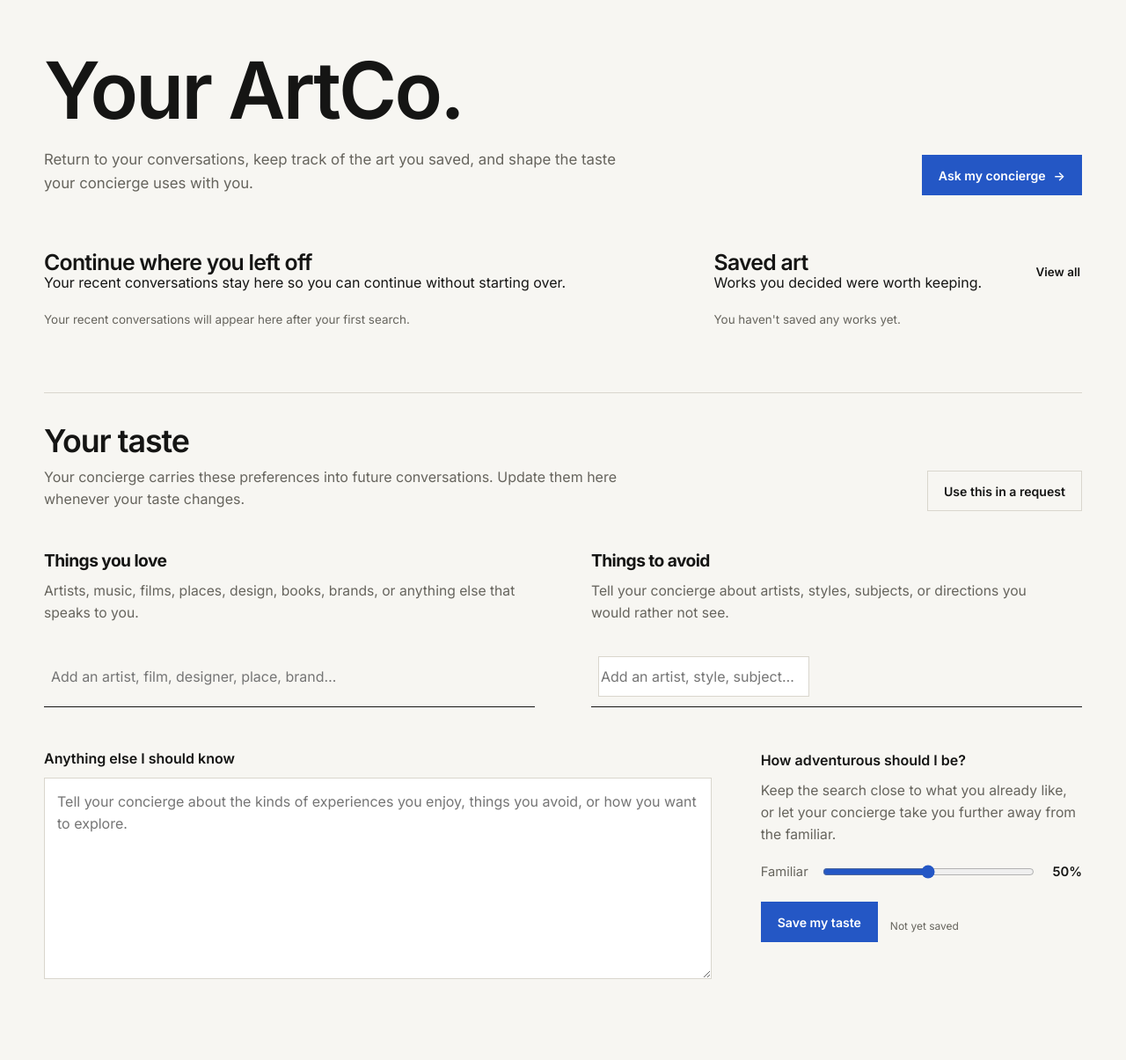
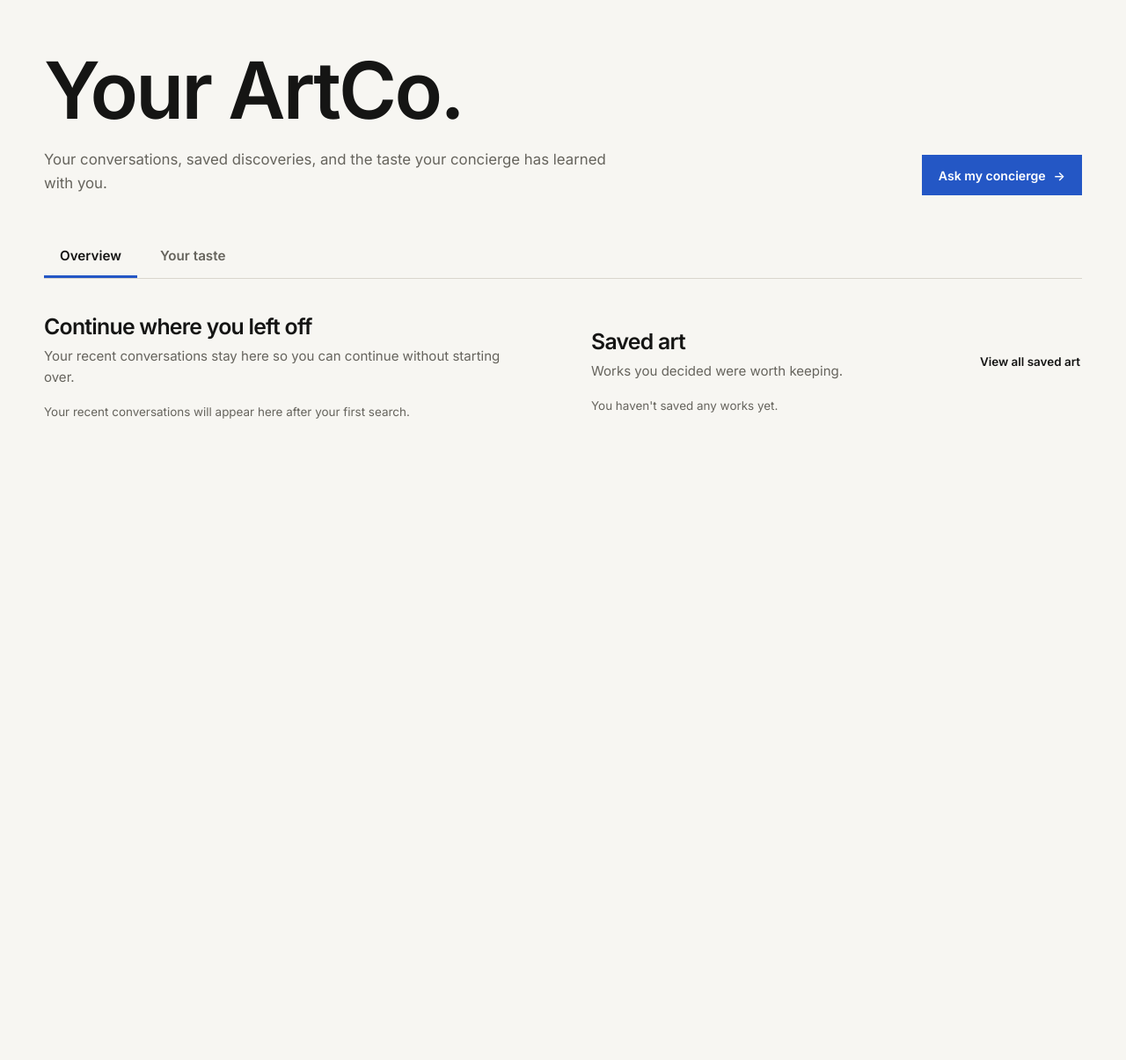
Before and after one commit to edimaudo/ArtCo, a FastAPI app: page /dashboard in a window 1280 px wide. Shown: the part 72-1277 px from the top of the page at 88% size. After the commit the page ends 548 px from the top, so only its background shows below. Run offline with FastAPI, Linux system fonts and the light colour scheme.

Commit message:
Add files via upload

```diff
--- a/static/css/style.css
+++ b/static/css/style.css
@@ -611,3 +611,185 @@ input:focus-visible, select:focus-visible, textarea:focus-visible, button:focus-
     gap: 42px;
   }
 }
+
+
+/* ArtCo current workspace layout */
+.dashboard-tabs {
+  margin-top: 46px;
+  display: flex;
+  gap: 8px;
+  border-bottom: 1px solid var(--line);
+}
+.dashboard-tab {
+  min-height: 48px;
+  padding: 0 18px;
+  border: 0;
+  border-bottom: 3px solid transparent;
+  background: transparent;
+  color: var(--muted);
+  font-size: .95rem;
+  font-weight: 600;
+}
+.dashboard-tab:hover,
+.dashboard-tab:focus-visible,
+.dashboard-tab.is-active {
+  color: var(--text);
+  border-bottom-color: var(--accent);
+}
+.dashboard-tab-panel {
+  padding-top: 42px;
+}
+.dashboard-tab-panel[hidden] { display: none; }
+.dashboard-overview-grid {
+  display: grid;
+  grid-template-columns: minmax(0, 1fr) minmax(0, 1fr);
+  gap: 64px;
+  align-items: start;
+}
+.dashboard-section {
+  min-width: 0;
+}
+.dashboard-heading {
+  min-height: 74px;
+  display: flex;
+  align-items: end;
+  justify-content: space-between;
+  gap: 24px;
+  margin-bottom: 18px;
+}
+.dashboard-heading h2 { font-size: 1.55rem; }
+.dashboard-heading p,
+.taste-panel-header p,
+.discovery-copy {
+  margin-top: 9px;
+  color: var(--muted);
+  font-size: .94rem;
+  line-height: 1.55;
+}
+.dashboard-heading > div > p { max-width: 520px; }
+.dashboard-saved-preview { grid-template-columns: repeat(3, minmax(0, 1fr)); }
+.taste-panel-header {
+  display: grid;
+  grid-template-columns: minmax(0, 1fr) auto;
+  gap: 40px;
+  align-items: end;
+}
+.taste-panel-header p { max-width: 680px; }
+.taste-editor-grid {
+  margin-top: 44px;
+  display: grid;
+  grid-template-columns: repeat(2, minmax(0, 1fr));
+  gap: 64px;
+}
+.taste-editor-lower {
+  margin-top: 48px;
+  display: grid;
+  grid-template-columns: minmax(0, 1.25fr) minmax(300px, .75fr);
+  gap: 56px;
+  align-items: start;
+}
+.taste-editor-lower textarea {
+  width: 100%;
+  min-height: 220px;
+  padding: 17px 18px;
+  font-size: 1rem;
+  line-height: 1.6;
+}
+.taste-editor-grid .taste-help {
+  margin-top: 10px;
+  color: var(--muted);
+  font-size: .98rem;
+  line-height: 1.6;
+  max-width: 540px;
+}
+.taste-editor-grid .reference-entry {
+  margin-top: 26px;
+  min-height: 62px;
+}
+.taste-editor-grid input[type="text"] {
+  font-size: 1rem;
+  min-height: 46px;
+}
+.taste-panel-header .primary-button {
+  white-space: nowrap;
+}
+.dashboard-overview-grid .recent-list {
+  min-height: 80px;
+}
+
+/* Concierge is a focused service interaction, not a service catalogue. */
+.concierge-shell {
+  max-width: 860px;
+  margin: 0 auto;
+}
+.concierge-header {
+  max-width: 800px;
+}
+.concierge-main {
+  display: block;
+  margin-top: 52px;
+}
+.conversation-panel {
+  max-width: 860px;
+}
+.request-composer textarea {
+  min-height: 208px;
+  font-size: 1rem;
+}
+.composer-footer {
+  margin-top: 16px;
+}
+.composer-footer .primary-button {
+  min-width: 190px;
+}
+.service-choices,
+.concierge-side,
+.taste-side-card { display: none !important; }
+
+@media (max-width: 860px) {
+  .dashboard-overview-grid,
+  .taste-editor-grid,
+  .taste-editor-lower,
+  .taste-panel-header {
+    grid-template-columns: 1fr;
+  }
+  .dashboard-overview-grid { gap: 48px; }
+  .taste-editor-grid { gap: 42px; }
+  .taste-editor-lower { gap: 38px; }
+}
+
+@media (max-width: 720px) {
+  .dashboard-tabs { margin-top: 36px; }
+  .dashboard-tab { flex: 1; padding: 0 10px; }
+  .dashboard-heading { min-height: 0; }
+  .dashboard-heading,
+  .taste-panel-header { align-items: start; }
+  .taste-panel-header .primary-button { width: 100%; }
+}
+
+
+/* ArtCo service control: one compact choice, not a second service catalogue. */
+.concierge-service-control {
+  margin-bottom: 22px;
+  display: grid;
+  grid-template-columns: auto minmax(220px, 340px);
+  align-items: center;
+  gap: 12px;
+}
+.concierge-service-control label {
+  font-size: .92rem;
+  font-weight: 600;
+}
+.concierge-service-control select {
+  width: 100%;
+  min-height: 46px;
+  padding: 0 36px 0 12px;
+  font-size: .92rem;
+}
+
+@media (max-width: 600px) {
+  .concierge-service-control {
+    grid-template-columns: 1fr;
+    gap: 8px;
+  }
+}
--- a/static/js/app.js
+++ b/static/js/app.js
@@ -6,7 +6,7 @@
     last: 'artCoLastResult',
     stateVersion: 'artCoStateVersion',
   };
-  const STATE_VERSION = 2;
+  const STATE_VERSION = 3;
 
   const readJson = (key, fallback) => {
     try {
@@ -146,7 +146,6 @@
     const recent = $('#dashboardRecent');
     const saved = $('#dashboardSaved');
     const savedEmpty = $('#dashboardSavedEmpty');
-    const tasteChips = $('#dashboardTasteChips');
     if (!recent && !saved) return;
 
     if (recent) {
@@ -167,25 +166,38 @@
       if (savedEmpty) savedEmpty.hidden = works.length > 0;
     }
 
-    if (tasteChips) {
-      tasteChips.innerHTML = state.profile.loves.slice(0, 8).map((value) => `<span class="chip">${escapeHtml(value)}</span>`).join('');
-    }
-    const tasteCopy = $('#dashboardTasteCopy');
-    if (tasteCopy && state.profile.loves.length) {
-      tasteCopy.textContent = `${state.profile.loves.length} reference${state.profile.loves.length === 1 ? '' : 's'} saved. Your concierge can use them in future searches.`;
-    }
+    renderTastePage();
+
+    const overviewTab = $('#overviewTab');
+    const tasteTab = $('#tasteTab');
+    const overviewPanel = $('#overviewPanel');
+    const tastePanel = $('#tastePanel');
+    const activateTab = (tabName, moveFocus = false) => {
+      const isTaste = tabName === 'taste';
+      overviewTab?.classList.toggle('is-active', !isTaste);
+      tasteTab?.classList.toggle('is-active', isTaste);
+      overviewTab?.setAttribute('aria-selected', String(!isTaste));
+      tasteTab?.setAttribute('aria-selected', String(isTaste));
+      overviewTab?.setAttribute('tabindex', isTaste ? '-1' : '0');
+      tasteTab?.setAttribute('tabindex', isTaste ? '0' : '-1');
+      if (overviewPanel) { overviewPanel.hidden = isTaste; overviewPanel.classList.toggle('is-active', !isTaste); }
+      if (tastePanel) { tastePanel.hidden = !isTaste; tastePanel.classList.toggle('is-active', isTaste); }
+      if (moveFocus) (isTaste ? tasteTab : overviewTab)?.focus();
+    };
+    overviewTab?.addEventListener('click', () => activateTab('overview'));
+    tasteTab?.addEventListener('click', () => activateTab('taste'));
+    [overviewTab, tasteTab].forEach((tab) => tab?.addEventListener('keydown', (event) => {
+      if (event.key === 'ArrowRight' || event.key === 'ArrowDown') { event.preventDefault(); activateTab(tab === overviewTab ? 'taste' : 'overview', true); }
+      if (event.key === 'ArrowLeft' || event.key === 'ArrowUp') { event.preventDefault(); activateTab(tab === overviewTab ? 'taste' : 'overview', true); }
+      if (event.key === 'Home') { event.preventDefault(); activateTab('overview', true); }
+      if (event.key === 'End') { event.preventDefault(); activateTab('taste', true); }
+    }));
+    const hash = window.location.hash.toLowerCase();
+    activateTab(hash === '#taste' ? 'taste' : 'overview');
   }
 
   function renderHome() {
     // The landing page is intentionally focused on the product proposition and primary CTA.
-  }
-
-  function renderTasteInConcierge() {
-    const wrap = $('#savedTaste');
-    const empty = $('#savedTasteEmpty');
-    if (!wrap || !empty) return;
-    wrap.innerHTML = state.profile.loves.map((value) => `<span class="chip">${escapeHtml(value)}</span>`).join('');
-    empty.hidden = state.profile.loves.length > 0;
   }
 
   function intentCopy(intent) {
@@ -202,12 +214,10 @@
   function setIntent(intent) {
     state.intent = intent;
     const [title, lede] = intentCopy(intent);
-    $('#conciergeTitle').textContent = title;
-    $('#conciergeLede').textContent = lede;
-    $$('#intentList button').forEach((button) => {
-      if (button.dataset.intent === intent) button.setAttribute('aria-current', 'true');
-      else button.removeAttribute('aria-current');
-    });
+    const titleNode = $('#conciergeTitle');
+    const ledeNode = $('#conciergeLede');
+    if (titleNode) titleNode.textContent = title;
+    if (ledeNode) ledeNode.textContent = lede;
   }
 
   function addProfileReference(value) {
@@ -281,9 +291,11 @@
   function beginRequest(prompt) {
     const clean = String(prompt || '').trim();
     if (!clean) return;
-    const inferred = state.intent && new URLSearchParams(window.location.search).has('intent') ? state.intent : inferIntent(clean);
+    const params = new URLSearchParams(window.location.search);
+    const inferred = params.has('intent') ? state.intent : inferIntent(clean);
+    const request = buildRequest(clean, null, inferred);
+    sessionStorage.setItem('artConciergePendingRequest', JSON.stringify(request));
     window.location.href = `/results?from=concierge&intent=${encodeURIComponent(inferred)}&run=1`;
-    sessionStorage.setItem('artConciergePendingRequest', JSON.stringify(buildRequest(clean, null, inferred)));
   }
 
   async function runPendingRequest() {
@@ -563,7 +575,9 @@
 
   function initConcierge() {
     setIntent(state.intent);
-    renderTasteInConcierge();
+    const serviceSelect = $('#serviceSelect');
+    if (serviceSelect) serviceSelect.value = state.intent;
+
     const resume = new URLSearchParams(window.location.search).get('resume');
     if (resume === '1') {
       try {
@@ -579,11 +593,21 @@
         localStorage.removeItem('artCoResumeRequest');
       } catch {}
     }
+
+    serviceSelect?.addEventListener('change', (event) => {
+      const intent = event.target.value || 'discover';
+      state.intent = intent;
+      setIntent(intent);
+      const url = new URL(window.location.href);
+      url.searchParams.set('intent', intent);
+      window.history.replaceState({}, '', url.toString());
+    });
+
     const form = $('#requestForm');
     const input = $('#requestInput');
     form?.addEventListener('submit', (event) => {
       event.preventDefault();
-      beginRequest(input.value);
+      beginRequest(input?.value || '');
     });
     input?.addEventListener('keydown', (event) => {
       if (event.key === 'Enter' && (event.metaKey || event.ctrlKey)) {
@@ -591,30 +615,7 @@
         beginRequest(input.value);
       }
     });
-    const starterPrompts = {
-      discover: 'Help me discover art connected to the things I love, but take me somewhere I would not find on my own.',
-      find: 'Help me find a specific artwork. I will tell you the style, subject, medium, or setting I have in mind.',
-      taste: 'Help me develop my art taste by showing me different directions and learning from what I respond to.',
-      curate: 'Help me curate several artworks that belong together around a space, idea, or mood.',
-      buy: 'Help me find art I can actually buy within my budget and tell me where I can purchase it.',
-      learn: 'Help me learn about an artist, artwork, movement, or idea through relevant works and context.'
-    };
-
-    $$('#intentList button').forEach((button) => button.addEventListener('click', () => {
-      const intent = button.dataset.intent || 'discover';
-      setIntent(intent);
-      const input = $('#requestInput');
-      if (input) {
-        input.value = starterPrompts[intent] || '';
-        input.focus();
-        input.setSelectionRange(0, 0);
-      }
-      const url = new URL(window.location.href);
-      url.searchParams.set('intent', intent);
-      window.history.replaceState({}, '', url.toString());
-    }));
   }
-
   function initResults() {
     if (state.last) renderResults(state.last);
     const params = new URLSearchParams(window.location.search);
@@ -687,9 +688,6 @@
         window.setTimeout(() => { button.textContent = 'Save my taste'; }, 1400);
       }
     });
-    $('#dashboardAskButton')?.addEventListener('click', () => {
-      window.location.href = '/concierge';
-    });
   }
 
   function initTaste() {
--- a/templates/dashboard.html
+++ b/templates/dashboard.html
@@ -2,17 +2,23 @@
 {% block title %}ArtCo | Dashboard{% endblock %}
 {% block content %}
 <section class="workspace-page shell dashboard-page">
-  <div class="dashboard-header">
+  <header class="dashboard-header">
     <div>
       <h1>Your ArtCo.</h1>
-      <p class="lede">Return to your conversations, keep track of the art you saved, and shape the taste your concierge uses with you.</p>
+      <p class="lede">Your conversations, saved discoveries, and the taste your concierge has learned with you.</p>
     </div>
     <a class="primary-button" href="/concierge">Ask my concierge <span aria-hidden="true">→</span></a>
+  </header>
+
+  <div class="dashboard-tabs" role="tablist" aria-label="Dashboard sections">
+    <button class="dashboard-tab is-active" id="overviewTab" type="button" role="tab" aria-selected="true" aria-controls="overviewPanel" tabindex="0">Overview</button>
+    <button class="dashboard-tab" id="tasteTab" type="button" role="tab" aria-selected="false" aria-controls="tastePanel" tabindex="-1">Your taste</button>
   </div>
 
-  <div class="dashboard-layout">
-    <section class="dashboard-section recent-section" aria-labelledby="recentHeading">
-      <div class="section-heading dashboard-heading">
+  <section class="dashboard-tab-panel is-active" id="overviewPanel" role="tabpanel" aria-labelledby="overviewTab">
+    <div class="dashboard-overview-grid">
+      <section class="dashboard-section" aria-labelledby="recentHeading">
+        <div class="dashboard-heading">
           <div>
             <h2 id="recentHeading">Continue where you left off</h2>
             <p>Your recent conversations stay here so you can continue without starting over.</p>
@@ -21,29 +27,30 @@
         <div id="dashboardRecent" class="recent-list"></div>
       </section>
 
-    <section class="dashboard-section saved-section" aria-labelledby="dashboardSavedHeading">
-      <div class="section-heading dashboard-heading">
+      <section class="dashboard-section" aria-labelledby="dashboardSavedHeading">
+        <div class="dashboard-heading">
           <div>
             <h2 id="dashboardSavedHeading">Saved art</h2>
             <p>Works you decided were worth keeping.</p>
           </div>
-        <a class="section-link" href="/saved">View all</a>
+          <a class="section-link" href="/saved">View all saved art</a>
         </div>
         <div id="dashboardSaved" class="saved-preview dashboard-saved-preview"></div>
         <p id="dashboardSavedEmpty" class="empty-state" hidden>You haven't saved any works yet.</p>
       </section>
     </div>
+  </section>
 
-  <section class="dashboard-profile" id="taste" aria-labelledby="dashboardTasteHeading">
-    <div class="dashboard-profile-header">
+  <section class="dashboard-tab-panel" id="tastePanel" role="tabpanel" aria-labelledby="tasteTab" hidden>
+    <header class="taste-panel-header">
       <div>
-        <h2 id="dashboardTasteHeading">Your taste</h2>
-        <p>Your concierge carries these preferences into future conversations. Update them here whenever your taste changes.</p>
+        <h2>Your taste</h2>
+        <p>ArtCo carries these preferences into future conversations. Change them whenever your interests change.</p>
       </div>
-      <button class="secondary-button" id="dashboardAskButton" type="button">Use this in a request</button>
-    </div>
+      <button class="primary-button" id="saveTaste" type="button">Save my taste</button>
+    </header>
 
-    <div class="dashboard-profile-grid">
+    <div class="taste-editor-grid">
       <section class="taste-profile-column" aria-labelledby="dashboardLoveHeading">
         <h3 id="dashboardLoveHeading">Things you love</h3>
         <p class="taste-help">Artists, music, films, places, design, books, brands, or anything else that speaks to you.</p>
@@ -56,7 +63,7 @@
 
       <section class="taste-profile-column" aria-labelledby="dashboardAvoidHeading">
         <h3 id="dashboardAvoidHeading">Things to avoid</h3>
-        <p class="taste-help">Tell your concierge about artists, styles, subjects, or directions you would rather not see.</p>
+        <p class="taste-help">Artists, styles, subjects, or directions you would rather not see.</p>
         <div class="reference-entry">
           <div id="avoidChips" class="chips" aria-live="polite"></div>
           <label class="sr-only" for="avoidInput">Add something to avoid</label>
@@ -65,25 +72,21 @@
       </section>
     </div>
 
-    <div class="dashboard-profile-lower">
+    <div class="taste-editor-lower">
       <div>
         <label class="field-label" for="tasteNotes">Anything else I should know</label>
         <textarea id="tasteNotes" rows="8" placeholder="Tell your concierge about the kinds of experiences you enjoy, things you avoid, or how you want to explore."></textarea>
       </div>
-
-      <div class="dashboard-discovery">
+      <div class="discovery-control">
         <label class="field-label" for="discoveryLevel">How adventurous should I be?</label>
-        <p>Keep the search close to what you already like, or let your concierge take you further away from the familiar.</p>
+        <p class="discovery-copy">Keep the search close to what you already like, or let your concierge take you further from the familiar.</p>
         <div class="range-line">
           <span>Familiar</span>
           <input id="discoveryLevel" type="range" min="0" max="100" step="1" value="50" aria-describedby="dashboardDiscoveryHelp">
           <span id="discoveryValue" aria-live="polite">50%</span>
         </div>
         <p id="dashboardDiscoveryHelp" class="sr-only">0 is familiar and 100 is highly adventurous.</p>
-        <div class="taste-save-row">
-          <button class="primary-button" id="saveTaste" type="button">Save my taste</button>
-          <span id="tasteUpdated" class="field-note" aria-live="polite">Not yet saved</span>
-        </div>
+        <p id="tasteUpdated" class="field-note" aria-live="polite">Not yet saved</p>
       </div>
     </div>
   </section>
```
Also changed, not shown: services/qloo.py (+6 -6 lines), templates/concierge.html (+15 -32 lines). Lines whose indentation alone changed are shown as unchanged.
